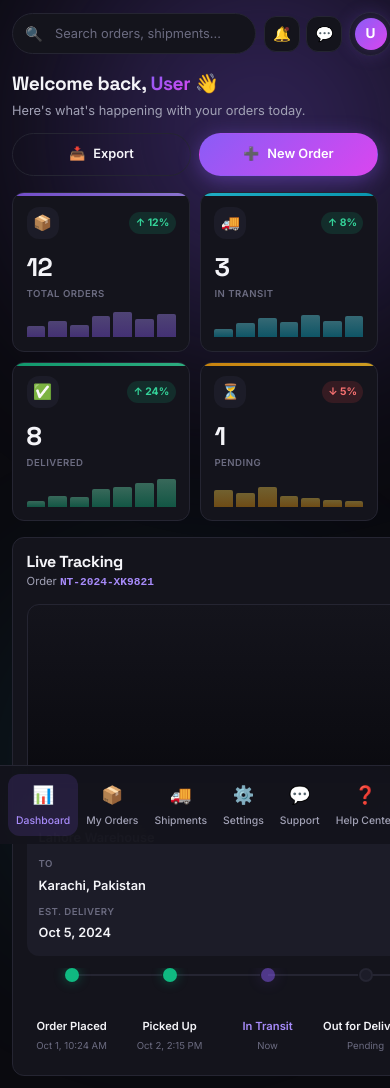
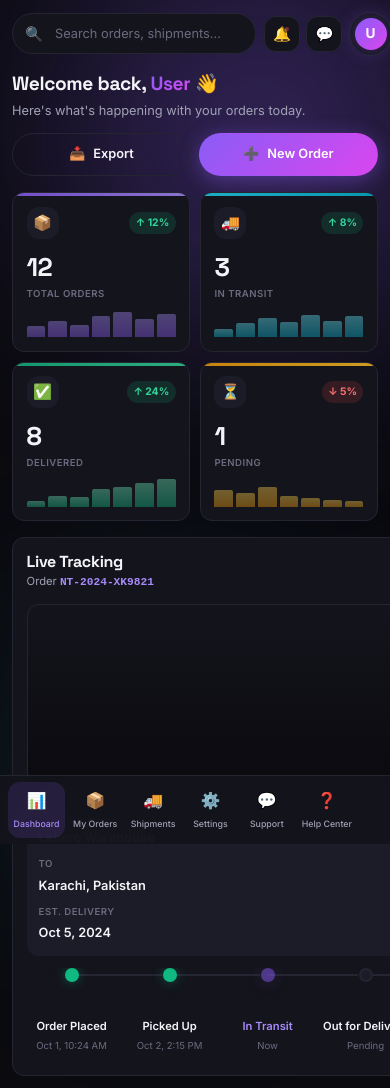
Before and after one commit to anasmanzoor0099-coding/novatrack, a plain HTML site: page frontend/dashboard.html in a window 390 px wide. Shown: the top 1088 px of the page. Drawn offline with nearby package versions, Linux system fonts and the light colour scheme.

Commit message:
Fix mobile overflow and bottom navigation scroll

```diff
--- a/frontend/css/mobile.css
+++ b/frontend/css/mobile.css
@@ -1088,4 +1088,156 @@
     .dash-welcome__title {
         font-size: 1.2rem;
     }
+}/* ============================================
+   MOBILE OVERFLOW FIX
+   ============================================ */
+
+@media (max-width: 900px) {
+
+    /* ===== PREVENT HORIZONTAL SCROLL ===== */
+    html, body {
+        overflow-x: hidden !important;
+        max-width: 100vw !important;
+        width: 100% !important;
+    }
+
+    .dash-body {
+        overflow-x: hidden !important;
+        max-width: 100vw !important;
+        width: 100% !important;
+    }
+
+    .dash-main {
+        width: 100% !important;
+        max-width: 100% !important;
+        overflow-x: hidden !important;
+        box-sizing: border-box !important;
+    }
+
+    /* ===== BOTTOM NAV — SCROLLABLE HORIZONTAL ===== */
+    .sidebar {
+        overflow-x: auto !important;
+        overflow-y: hidden !important;
+        -webkit-overflow-scrolling: touch;
+        scrollbar-width: none;
+        padding: 0.4rem 0.5rem !important;
+    }
+
+    .sidebar::-webkit-scrollbar {
+        display: none;
+    }
+
+    .sidebar__nav {
+        overflow-x: auto !important;
+        -webkit-overflow-scrolling: touch;
+        flex: 0 0 auto !important;
+        min-width: 100%;
+        justify-content: flex-start !important;
+        gap: 0.15rem !important;
+        scrollbar-width: none;
+    }
+
+    .sidebar__nav::-webkit-scrollbar {
+        display: none;
+    }
+
+    .sidebar__section {
+        flex: 0 0 auto !important;
+        justify-content: flex-start !important;
+        gap: 0.15rem !important;
+    }
+
+    .sidebar__link {
+        flex: 0 0 auto !important;
+        min-width: 60px !important;
+        flex-direction: column !important;
+        gap: 0.2rem !important;
+        padding: 0.5rem 0.5rem !important;
+        font-size: 0.6rem !important;
+        text-align: center;
+        white-space: nowrap;
+    }
+
+    .sidebar__link span:first-child {
+        font-size: 1.15rem !important;
+    }
+
+    /* ===== PANELS — PREVENT OVERFLOW ===== */
+    .panel,
+    .stat-card,
+    .tracking-stats,
+    .activity-feed,
+    .help-card,
+    .orders-table,
+    .orders-table__row {
+        max-width: 100% !important;
+        box-sizing: border-box !important;
+        overflow-wrap: break-word;
+        word-wrap: break-word;
+    }
+
+    /* ===== TRACKING CANVAS ===== */
+    .dash-tracker__canvas {
+        width: 100% !important;
+        max-width: 100% !important;
+        box-sizing: border-box !important;
+        overflow: hidden;
+    }
+
+    /* ===== TIMELINE HORIZONTAL SCROLL FIX ===== */
+    .timeline--horizontal {
+        overflow-x: auto !important;
+        max-width: 100% !important;
+        padding-right: 0.5rem;
+    }
+
+    /* ===== ORDERS TABLE ===== */
+    .orders-table__row {
+        width: 100% !important;
+        box-sizing: border-box !important;
+    }
+
+    .orders-table__row code {
+        font-size: 0.75rem !important;
+        word-break: break-all;
+    }
+
+    /* ===== FIX TEXT OVERFLOW ===== */
+    .panel__title,
+    .panel__subtitle,
+    .dash-welcome__title,
+    .stat-card__label,
+    .activity-item__text,
+    .tracking-stat__value,
+    .timeline__title {
+        overflow-wrap: break-word;
+        word-wrap: break-word;
+        max-width: 100%;
+    }
+
+    /* ===== HELP CARD PADDING ===== */
+    .help-card {
+        padding: 1rem !important;
+    }
+
+    /* ===== QUICK TRACK ===== */
+    .quick-track__form .form__input,
+    .quick-track__form .btn {
+        width: 100% !important;
+        max-width: 100% !important;
+        box-sizing: border-box !important;
+    }
 }
+
+/* ===== EXTRA SMALL SCREENS ===== */
+@media (max-width: 400px) {
+    .sidebar__link {
+        min-width: 54px !important;
+        font-size: 0.55rem !important;
+        padding: 0.4rem 0.35rem !important;
+    }
+
+    .sidebar__link span:first-child {
+        font-size: 1rem !important;
+    }
+}
```
